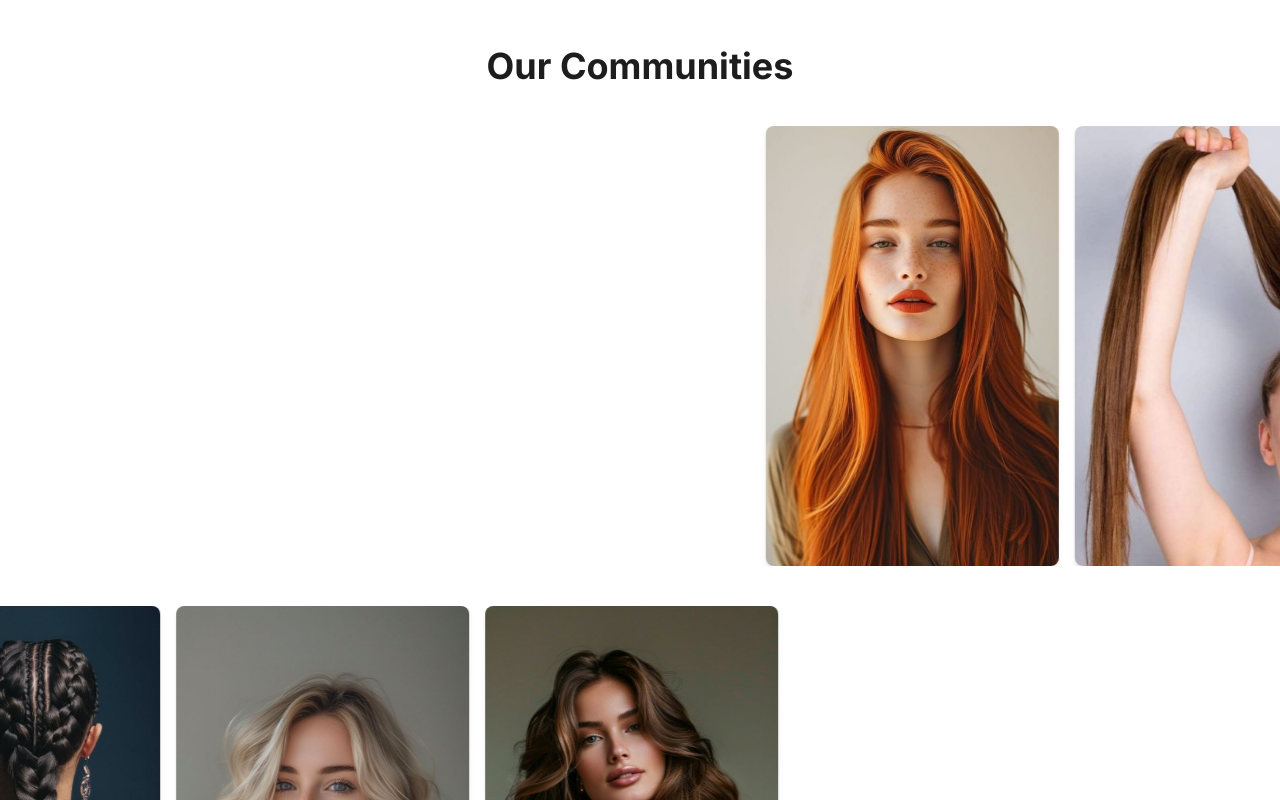
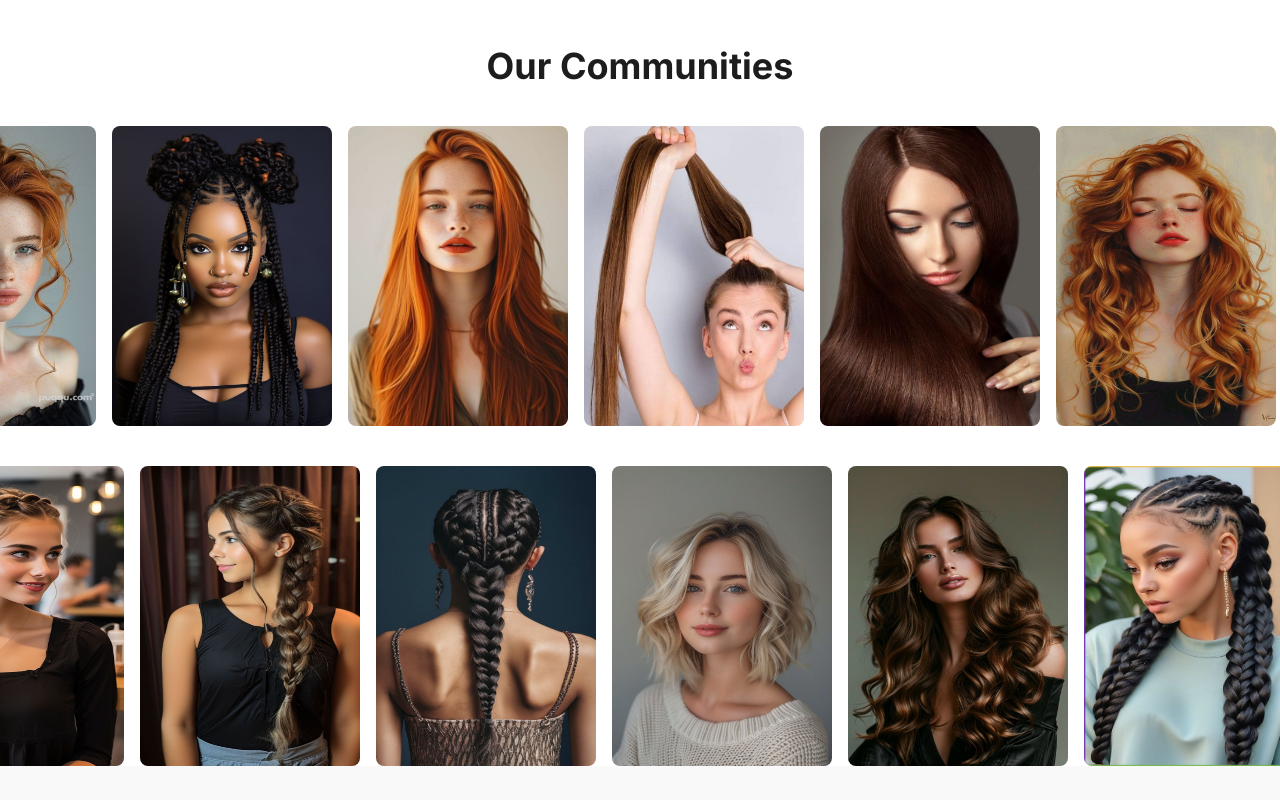
Before and after one commit to Mahtot/Hair-blog-Platform, a Next.js app: page / in a window 1280 px wide. Shown: the part 4900-5700 px from the top of the page. Built offline with nearby package versions, Linux system fonts and the light colour scheme.

Commit message:
style changes of marquee

```diff
--- a/app/globals.css
+++ b/app/globals.css
@@ -35,42 +35,6 @@ body {
     overflow: hidden;
     background-color: rgba(0, 0, 0, 0.1); /* Dimmed effect */
     z-index: 999; /* Ensure it sits above other content */
-  }
-}
-
-/* OurCommunitys marquee*/
-
-.marquee {
-  position: relative;
-  width: 100%;
-  height: 440px;
-  overflow: hidden;
-}
-
-.marquee-content {
-  display: flex;
-  animation: marquee 25s linear infinite;
-}
-
-.reverse .marquee-content {
-  animation: marquee-reverse 25s linear infinite;
-}
-
-@keyframes marquee {
-  0% {
-    transform: translateX(100%);
-  }
-  100% {
-    transform: translateX(-50%);
-  }
-}
-
-@keyframes marquee-reverse {
-  0% {
-    transform: translateX(-100%);
-  }
-  100% {
-    transform: translateX(0);
   }
 }
 
--- a/components/OurCommunitys.tsx
+++ b/components/OurCommunitys.tsx
@@ -11,6 +11,7 @@ import img9 from "@/public/hairStyle6.jpeg";
 import img10 from "@/public/hairStyle7.jpeg";
 import img11 from "@/public/hairStyle8.jpeg";
 import img12 from "@/public/fashionHai.jpeg";
+import Marquee from "react-fast-marquee";
 
 const OurCommunitys = () => {
     const imgsFirst = [img1, img2, img3, img4, img5, img6];
@@ -23,30 +24,33 @@ const OurCommunitys = () => {
             </h1>
 
             {/* Marquee for imgsFirst */}
-            <div className="marquee">
-                <div className="marquee-content">
+            <div className="marquee-left">
+                <div className="marquee-content-left">
+                    <Marquee direction="right">
                         {imgsFirst.map((item, index) => (
                             <Image
                                 src={item}
                                 alt="Our community member"
                                 key={index}
-                            className="rounded-lg sm:w-[80vw] md:h-[440px] shadow-md mx-2  transition-all duration-300"
+                                className="h-[300px] w-[220px] rounded-lg mx-2 transition-all duration-300"
                             />
-                    ))}
+                        ))}</Marquee>
                 </div>
             </div>
 
             {/* Marquee for imgsSecond */}
-            <div className="marquee reverse">
-                <div className="marquee-content">
+            <div className="marquee-right">
+                <div className="marquee-content-right">
+                    <Marquee >
                         {imgsSecond.map((item, index) => (
                             <Image
                                 src={item}
                                 alt="Our community member"
                                 key={index}
-                            className="rounded-lg sm:w-[80vw] md:h-[440px] shadow-md mx-2 transition-all duration-300"
+                                className="h-[300px] w-[220px] rounded-lg mx-2 transition-all duration-300"
                             />
                         ))}
+                    </Marquee>
                 </div>
             </div>
 
--- a/package.json
+++ b/package.json
@@ -12,6 +12,7 @@
     "next": "14.2.7",
     "react": "^18",
     "react-dom": "^18",
+    "react-fast-marquee": "^1.6.5",
     "react-icons": "^5.3.0",
     "swiper": "^11.1.12"
   },
```
Also changed, not shown: 1 other file (tests, documents, lock files or other folders). Lines whose indentation alone changed are shown as unchanged.
